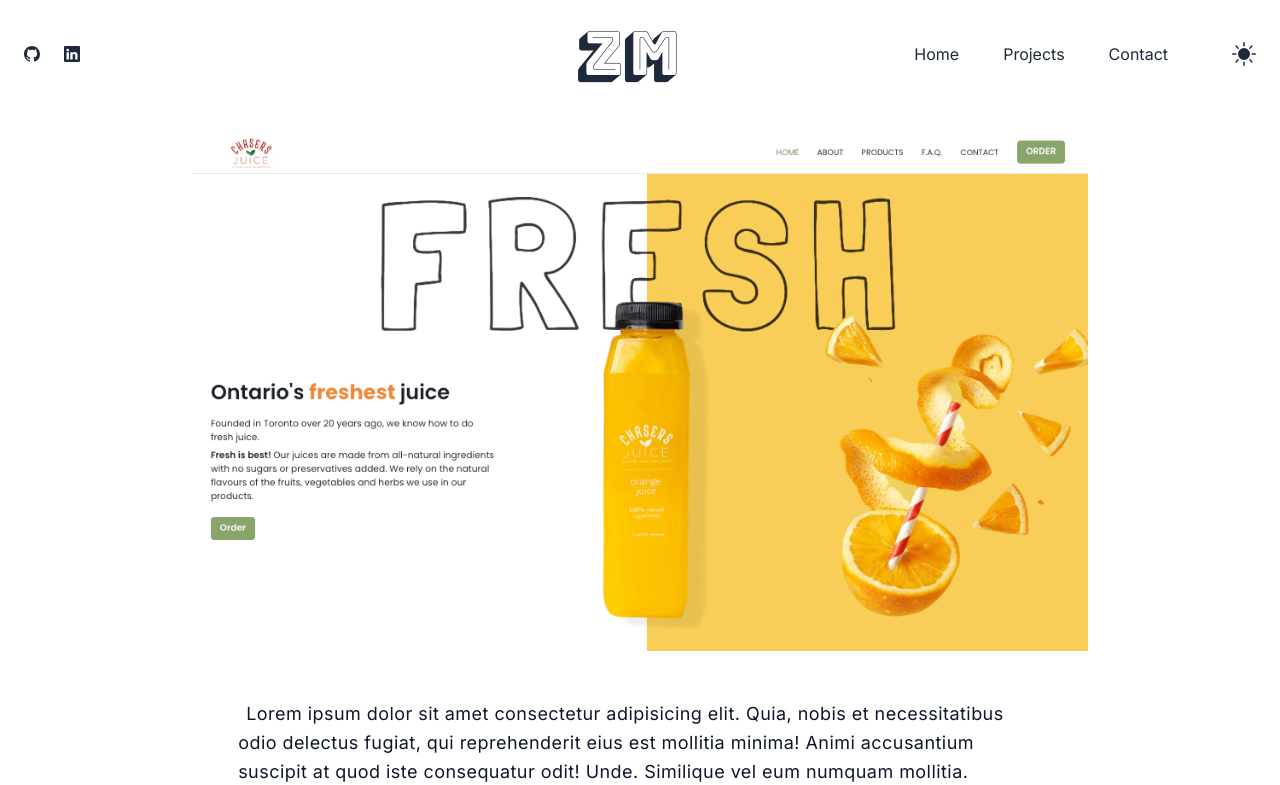
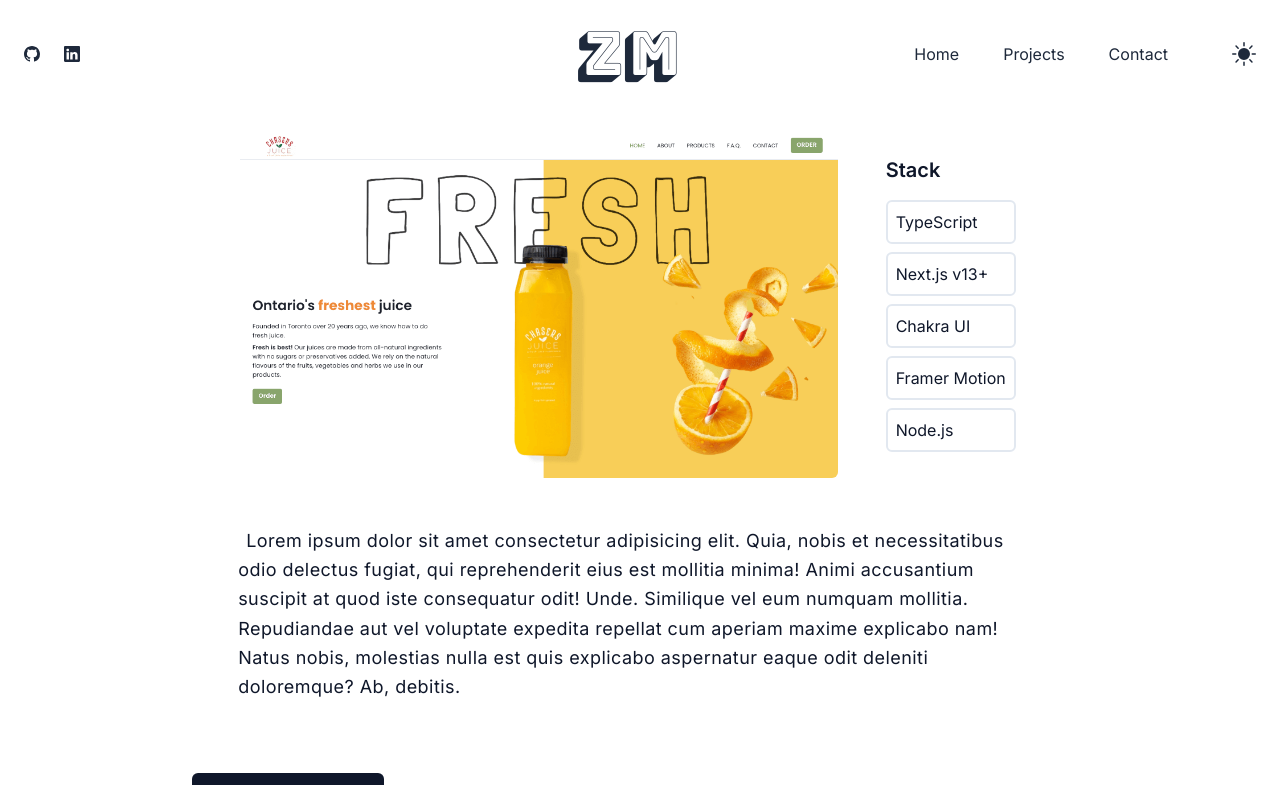
Before and after one commit to zakmayfield/portfolio, a Next.js app: page /projects/chasers-juice in a window 1280 px wide. Shown: the top 785 px of the page. Built offline with nearby package versions, Linux system fonts and the light colour scheme; a web font is replaced by a local one.

Commit message:
updated project page to be much better looking

```diff
--- a/src/features/project/Project.tsx
+++ b/src/features/project/Project.tsx
@@ -3,6 +3,7 @@ import { Button, ContentContainer, FullHeightImage } from '@/shared/components';
 import { ProjectType } from '@/shared/types';
 import { FC } from 'react';
 import { useRouter } from 'next/navigation';
+import Image from 'next/image';
 
 interface ProjectProps {
   project: ProjectType;
@@ -13,16 +14,14 @@ export const Project: FC<ProjectProps> = ({ project }) => {
   return (
     <div className='p-6'>
       <ContentContainer className='max-w-4xl flex flex-col gap-6'>
+        <div className='flex flex-col md:flex-row gap-6 justify-center'>
           <FullHeightImage
             image={project.image}
-          altText='Chasers Fresh Juice landing page'
+            altText={`${project.name} landing page`}
+            className='w-full md:w-2/3'
+            rounded
           />
-        {/* <div className='flex flex-col md:flex-row gap-6 border p-6'>
-          <div className='flex mx-auto border-4'>
-            <div className='md:w-2/3 overflow-hidden rounded-md shadow-lg'>
-
-            </div>
-            <div className='p-6 border'>
+          <div className='p-6'>
             <h3 className='text-xl font-semibold'>Stack</h3>
             <ul className='mt-4 flex flex-wrap md:flex-col gap-6 md:gap-2'>
               <li className='p-2 border-2 rounded-md'>TypeScript</li>
@@ -33,7 +32,7 @@ export const Project: FC<ProjectProps> = ({ project }) => {
             </ul>
           </div>
         </div>
-        </div> */}
+
         <div className='p-6 indent-2 tracking-wide leading-relaxed text-lg max-w-[75ch] mx-auto'>
           Lorem ipsum dolor sit amet consectetur adipisicing elit. Quia, nobis
           et necessitatibus odio delectus fugiat, qui reprehenderit eius est
--- a/src/shared/components/FullHeightImage.tsx
+++ b/src/shared/components/FullHeightImage.tsx
@@ -7,16 +7,22 @@ interface FullHeightImageProps {
   image: StaticImageData;
   altText: string;
   className?: string;
+  rounded?: boolean;
 }
 
 export const FullHeightImage: FC<FullHeightImageProps> = ({
   image,
   altText,
   className,
+  rounded = false,
 }) => {
   return (
     <div className={cn('', className)}>
-      <Image src={image} alt={altText} className='object-cover w-full' />
+      <Image
+        src={image}
+        alt={altText}
+        className={`object-cover h-full ${rounded ? 'rounded-md' : ''}`}
+      />
     </div>
   );
 };
```
Lines whose indentation alone changed are shown as unchanged.
